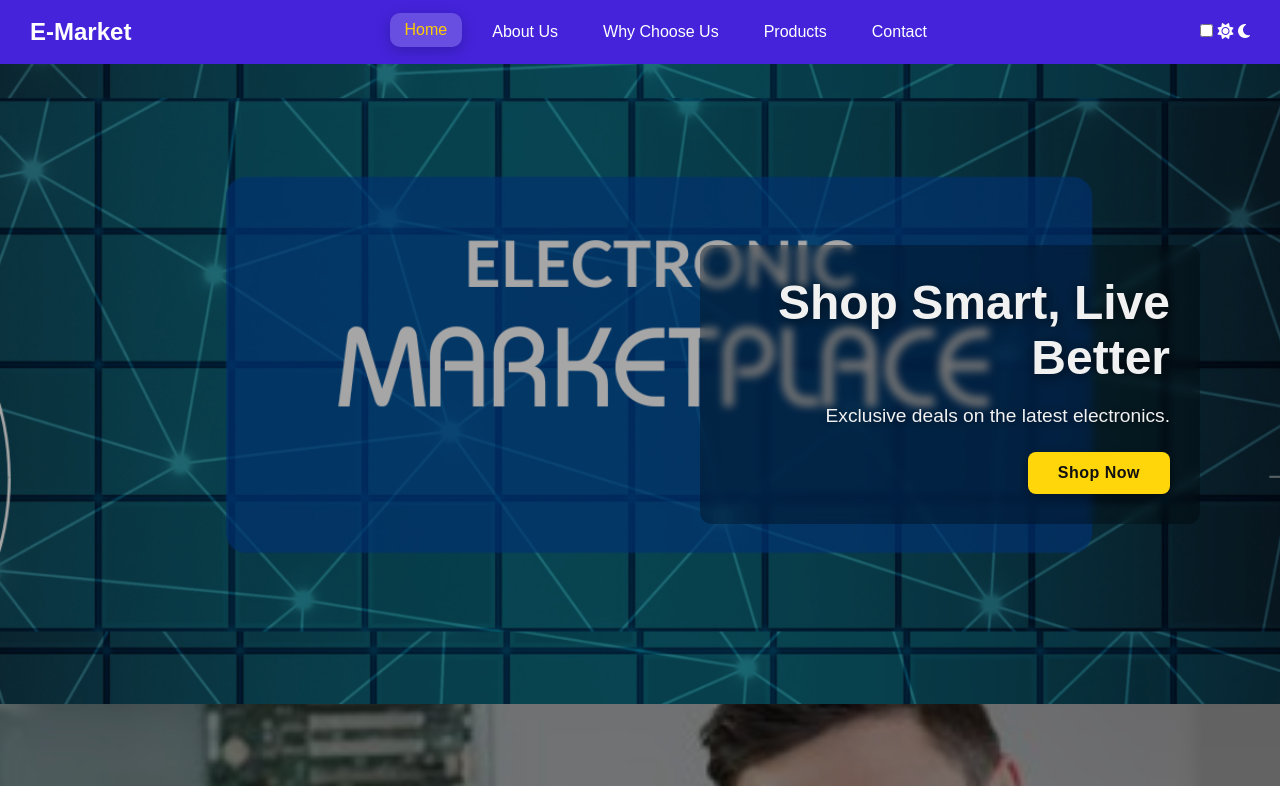
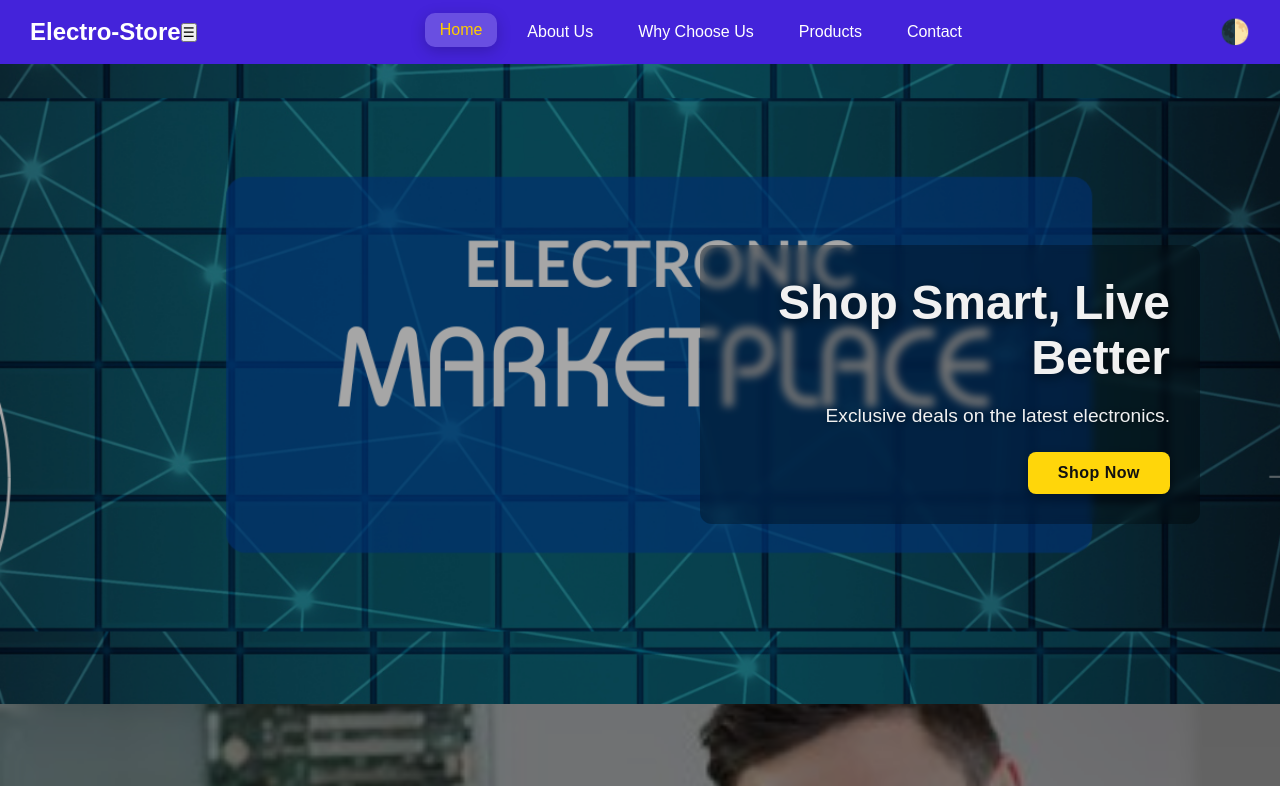
Before and after one commit to usharajbanshi/electronic-market, a plain HTML site: page index.html in a window 1280 px wide. Shown: the top 786 px of the page. Drawn offline with nearby package versions, Linux system fonts and the light colour scheme.

Commit message:
Update index.html

```diff
--- a/index.html
+++ b/index.html
@@ -15,7 +15,8 @@
 <body>
 
   <header>
-    <div class="logo">E-Market</div>
+    <div class="logo">Electro-Store</div>
+    <button class="hamburger" id="hanburger">&#9776;</button>
     <nav>
       <a href="#home">Home</a>
       <a href="#about">About Us</a>
@@ -23,14 +24,7 @@
       <a href="#products">Products</a>
       <a href="#contact">Contact</a>
     </nav>
-    <div class="theme-switch">
-    <input type="checkbox" id="theme-toggle" />
-    <label for="theme-toggle" class="switch">
-      <span class="slider"></span>
-      <i class="fas fa-sun sun-icon"></i>
-      <i class="fas fa-moon moon-icon"></i>
-    </label>
-  </div>
+     <button class="theme-toggle" id="theme-toggle">🌓</button>
 </header>
   </header>
 
```
